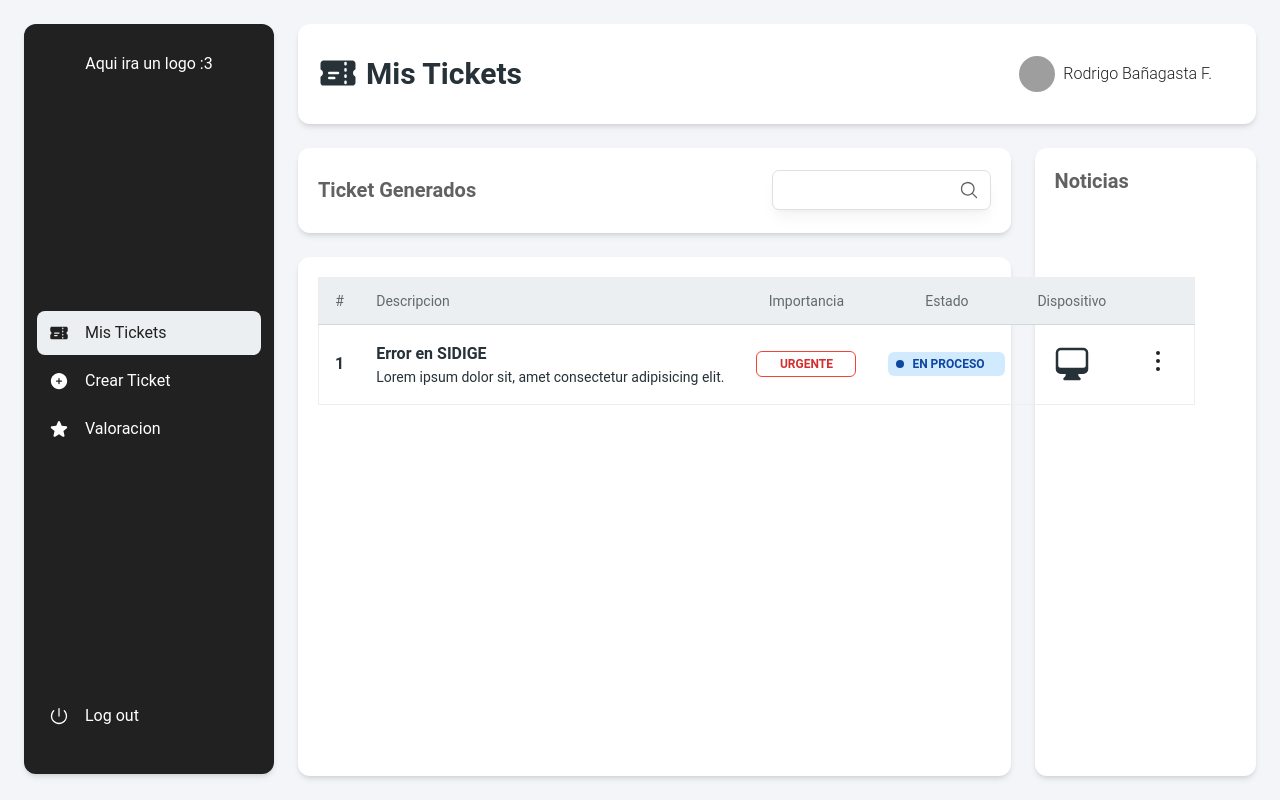
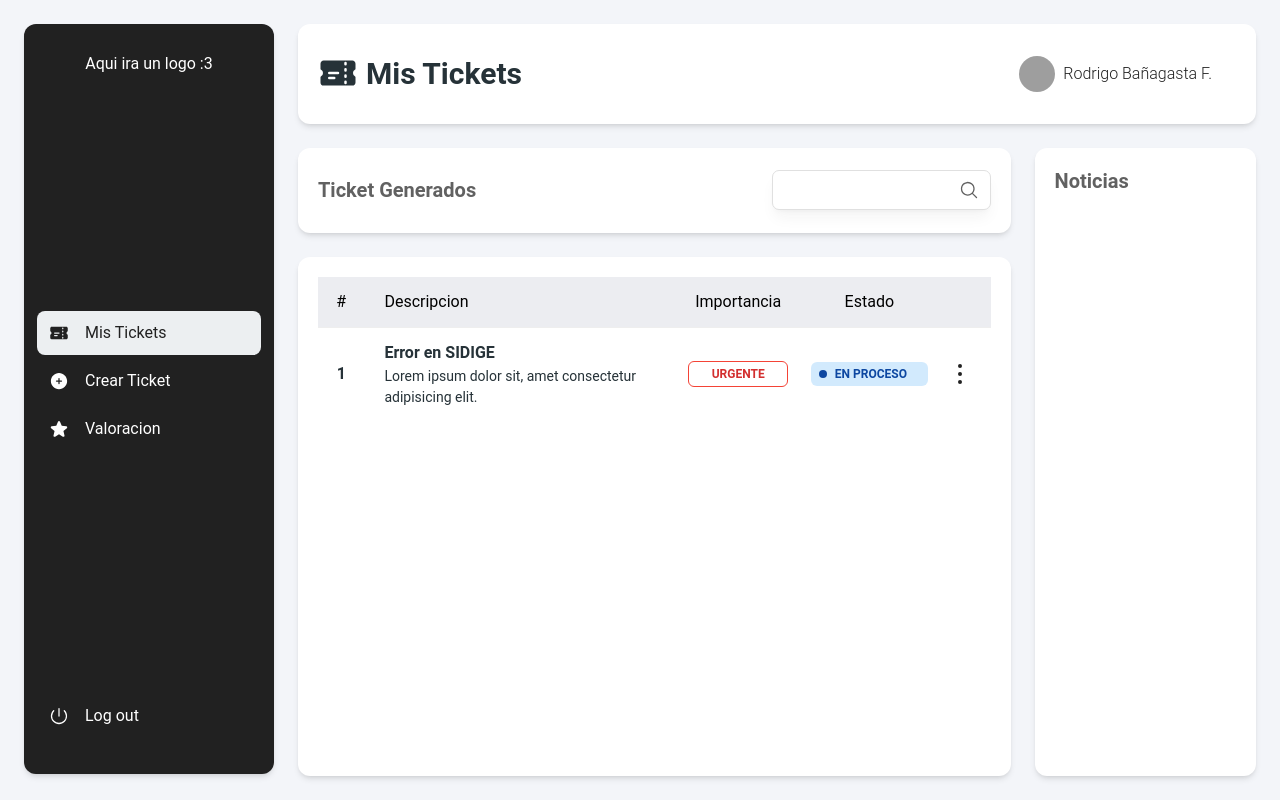
Before and after one commit to Sebastian-123-web/SystemTicket-frontend, a React (Vite) app: page /#/dashboard in a window 1280 px wide. Built offline with nearby package versions, Linux system fonts and the light colour scheme; sample sign-in values are in the browser's storage; grey boxes are pictures that could not be loaded.

Commit message:
RB | fix(view Tickets):Se cambio Table por div para ver los ticket para el diseño adaptativo

```diff
--- a/src/components/Navegation/Navegation.jsx
+++ b/src/components/Navegation/Navegation.jsx
@@ -25,7 +25,7 @@ export const Navegation = () => {
 
     return (
         <>
-            <Card className='h-[calc(100vh-50px)] w-[250px] p-7 m-6 bg-[#212121] text-white flex justify-between items-center flex-col'>
+            <Card className='h-[calc(100vh-50px)] w-[250px] p-7 my-6 ml-6 bg-[#212121] text-white flex justify-between items-center flex-col'>
                 <div>Aqui ira un logo :3</div>
 
                 <List className='text-white'>
--- a/src/page/DashboardUser/CreateTicket/CreateTicket.jsx
+++ b/src/page/DashboardUser/CreateTicket/CreateTicket.jsx
@@ -26,7 +26,6 @@ export const CreateTicket = () => {
                 const reader = new FileReader()
                 reader.onload = function(e){
                     img.push(e.target.result)
-                    console.log(e.target.result)
                     setImgPreview(img)
                 }
                 reader.readAsDataURL(e.target.files[i])
--- a/src/page/DashboardUser/DashboardUser.jsx
+++ b/src/page/DashboardUser/DashboardUser.jsx
@@ -21,7 +21,7 @@ export const DashboardUser = () => {
                 ) : (
                     <div className='w-full h-full flex'>
                         <Navegation />
-                        <div className='w-full py-6 pr-6'>
+                        <div className='w-full p-6'>
                             <Outlet />
                         </div>
                     </div>
--- a/src/page/DashboardUser/MyTicket/MyTicket.jsx
+++ b/src/page/DashboardUser/MyTicket/MyTicket.jsx
@@ -35,7 +35,7 @@ export const MyTicket = () => {
                 <New col='col-span-3' row='row-span-6' />
 
                 <Card className="col-span-9 row-span-5 p-5">
-                    <table className="w-full min-w-max table-auto text-left border">
+                    {/* <table className="w-full min-w-max table-auto text-left border">
                         <thead>
                             <tr>
                                 {
@@ -84,7 +84,7 @@ export const MyTicket = () => {
                                             color="blue"
                                             size="sm"
                                             value="En proceso"
-                                            className='w-[117px] '
+                                            className='w-[117px]'
                                             icon={
                                             <span className="mx-auto mt-1 block h-2 w-2 rounded-full bg-blue-900 content-['']" />
                                             }
@@ -113,7 +113,70 @@ export const MyTicket = () => {
                                 </td>
                             </tr>
                         </tbody>
-                    </table>
+                    </table> */}
+
+                    <div className='flex flex-row items-center h-[50px] text-black bg-[#ecedf1]'>
+                        <div className='w-[50px] flex justify-center'>#</div>
+                        <div className='w-[50%] text-left pl-5'>Descripcion</div>
+                        <div className='w-[50%] flex flex-row justify-between'>
+                            <div className='w-[120px] hidden md:flex justify-center'>Importancia</div>
+                            <div className='w-[120px] hidden xl:flex justify-center'>Estado</div>
+                            <div className='w-[78px] hidden 2xl:flex justify-center'>Dispositivo</div>
+                            <div className='w-[50px]'></div>
+                        </div>
+                    </div>
+                    <div className='flex flex-row items-center border-t py-3'>
+                        <div className='w-[50px] flex justify-center'>
+                            <Typography color="blue-gray" variant="h6" >1</Typography>
+                        </div>
+                        <div className='w-[50%] pl-5'>
+                            <Typography color="blue-gray" variant="h6" >Error en SIDIGE</Typography>
+                            <Typography variant="small" color="blue-gray" className="font-normal">
+                                Lorem ipsum dolor sit, amet consectetur adipisicing elit.
+                            </Typography>
+                        </div>
+                        <div className='w-[50%] flex flex-row justify-between items-center'>
+                            <div className='w-[120px] h-[26px] hidden md:flex justify-center'>
+                                <Chip
+                                    variant="outlined"
+                                    color="red"
+                                    size="sm"
+                                    value="Urgente"
+                                    className="w-[100px] text-center"
+                                />
+                            </div>
+                            <div className='w-[120px] h-[24px] hidden xl:flex justify-center'>
+                                <Chip
+                                    variant="ghost"
+                                    color="blue"
+                                    size="sm"
+                                    value="En proceso"
+                                    className='w-[117px]'
+                                    icon={
+                                    <span className="mx-auto mt-1 block h-2 w-2 rounded-full bg-blue-900 content-['']" />
+                                    }
+                                />
+                            </div>
+                            <div className='w-[78px] hidden 2xl:flex justify-center'>
+                                <ComputerDesktopIcon className='w-10 h-10 text-[#263238]' />
+                            </div>
+                            <div className='w-[50px]'>
+                                <Menu>
+                                    <MenuHandler>
+                                        <IconButton variant="text">
+                                            <EllipsisVerticalIcon className='w-8 h-8' />
+                                        </IconButton>
+                                    </MenuHandler>
+                                    <MenuList>
+                                        <Link to='/dashboard/8'>
+                                            <MenuItem>Información</MenuItem>
+                                        </Link>
+                                        <MenuItem>Descargar Informe</MenuItem>
+                                    </MenuList>
+                                </Menu>
+                            </div>
+                        </div>
+                    </div>
                 </Card>
             </div>
         </>
```
